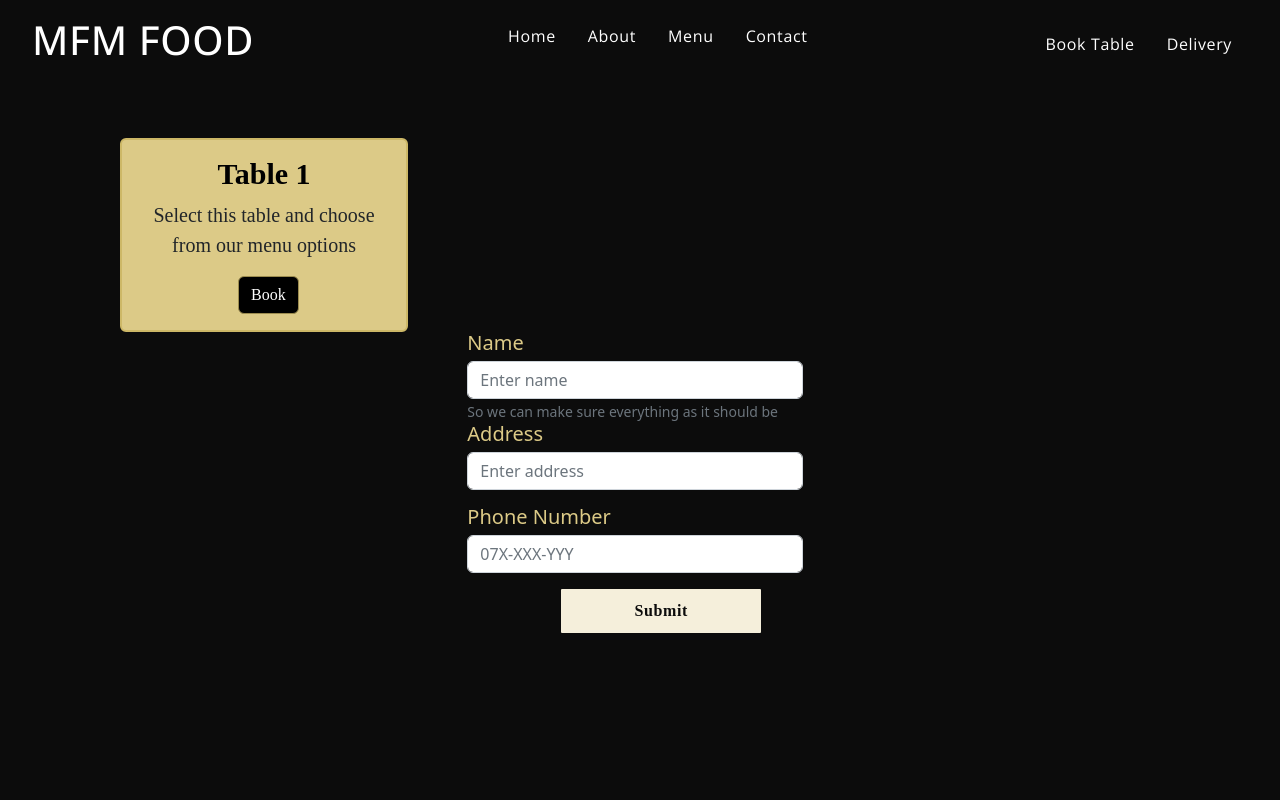
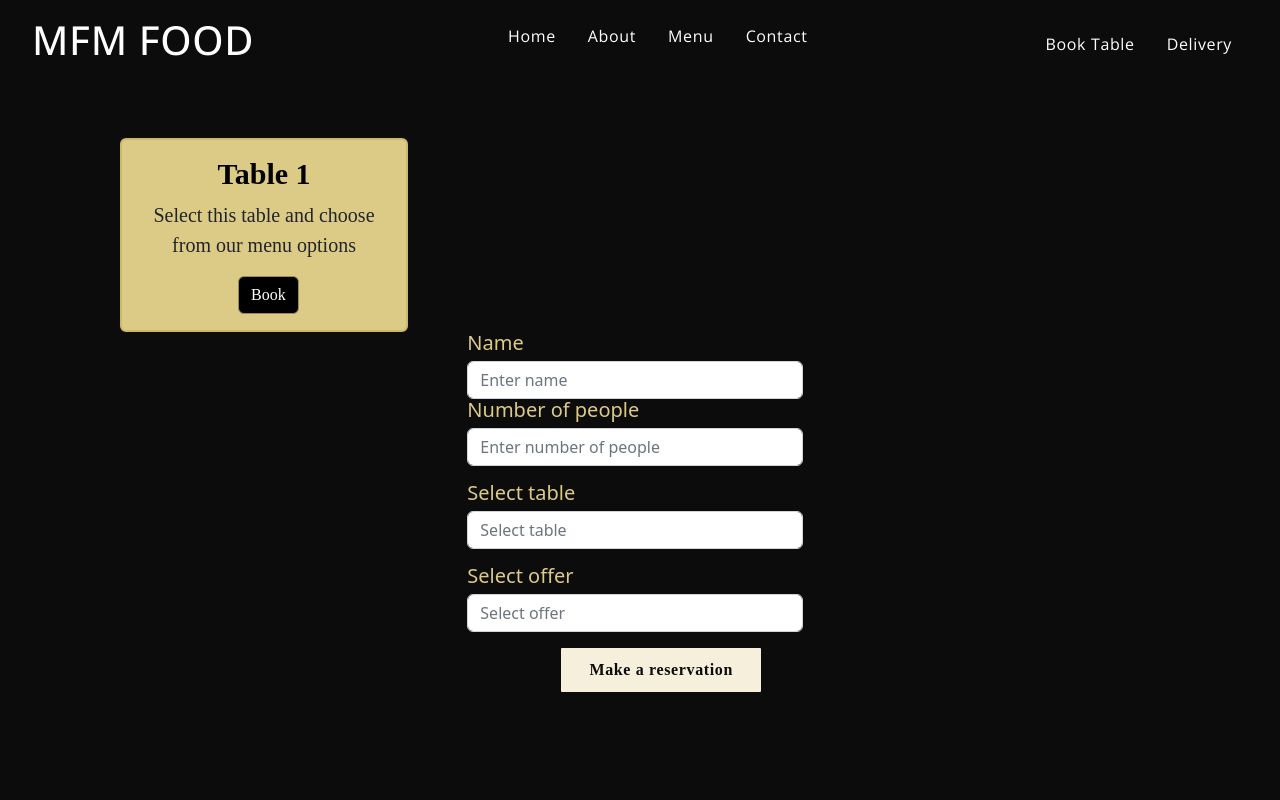
Before and after one commit to MartinKotac/MFMFoodDIGIT, a React (Create React App) app: page /booking in a window 1280 px wide. Both pictures are taken after a click on the button "Book". Shown: the top 800 px of the page. Built offline with nearby package versions, Linux system fonts and the light colour scheme; a web font is replaced by a local one.

Commit message:
Styled reservation and footer

```diff
--- a/src/container/BookTable/BookTable.js
+++ b/src/container/BookTable/BookTable.js
@@ -39,25 +39,28 @@ const BookTable = () => {
                                         <Form.Group>
                                             <Form.Label className='labeli'>Name</Form.Label>
                                             <Form.Control type="text" placeholder="Enter name"/>
-                                            <Form.Text className="text-muted">
-                                                So we can make sure everything as it should be
-                                            </Form.Text>
                                         </Form.Group>
                                         <Form.Group className="mb-3" controlId="formAddress">
-                                            <Form.Label className='labeli'>Address</Form.Label>
-                                            <Form.Control type="text" placeholder="Enter address"/>
+                                            <Form.Label className='labeli'>Number of people</Form.Label>
+                                            <Form.Control type="number" placeholder="Enter number of people"/>
                                         </Form.Group>
-                                        <Form.Group className="mb-3" controlId="formPhone">
-                                            <Form.Label className='labeli'>Phone Number</Form.Label>
-                                            <Form.Control type="text" placeholder="07X-XXX-YYY"/>
+                                        <Form.Group className="mb-3" controlId="formAddress">
+                                            <Form.Label className='labeli'>Select table</Form.Label>
+                                            <Form.Control type="number" placeholder="Select table"/>
                                         </Form.Group>
+                                        <Form.Group className="mb-3" controlId="formAddress">
+                                            <Form.Label className='labeli'>Select offer</Form.Label>
+                                            <Form.Control type="number" placeholder="Select offer"/>
+                                        </Form.Group>
+
                                         <Button variant="primary" type="button" className='custom__button' style={{
                                             textAlign: 'center',
                                             position: 'relative',
                                             left: '28%',
                                             width: '200px'
+
                                         }}>
-                                            Submit
+                                            Make a reservation
                                         </Button>
                                     </Form>
                                 </Col>
--- a/src/container/Footer/Footer.js
+++ b/src/container/Footer/Footer.js
@@ -10,9 +10,9 @@ const Footer = () => (
     <div className="app__footer-links">
       <div className="app__footer-links_contact">
         <h1 className="app__footer-headtext">Contact Us</h1>
-        <p className="p__opensans_1">9 W 53rd St, New York, NY 10019, USA</p>
-        <p className="p__opensans_1">+1 212-344-1230</p>
-        <p className="p__opensans_1">+1 212-555-1230</p>
+        <p className="p__opensans_1">Koce Metalec St, Skopje, 1000, MKD</p>
+        <p className="p__opensans_1">+389 71-400-166</p>
+        <p className="p__opensans_1">+389 78-592-212</p>
       </div>
 
       <div className="app__footer-links_logo">
```
